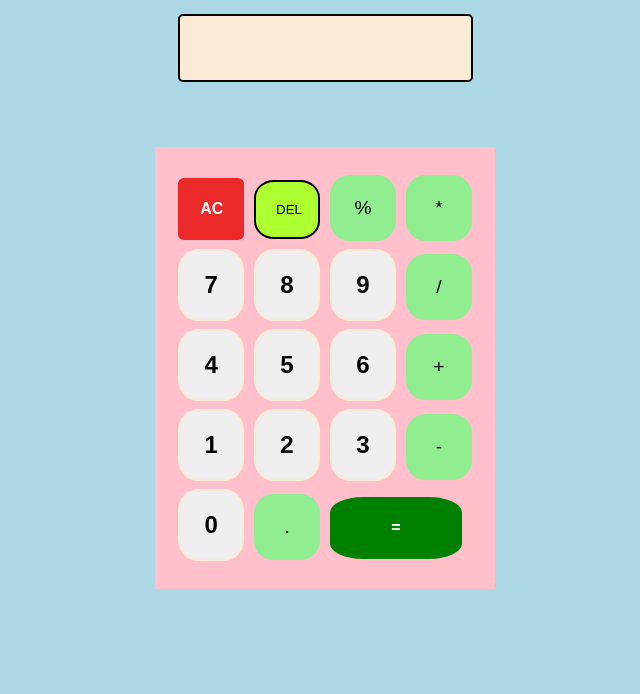
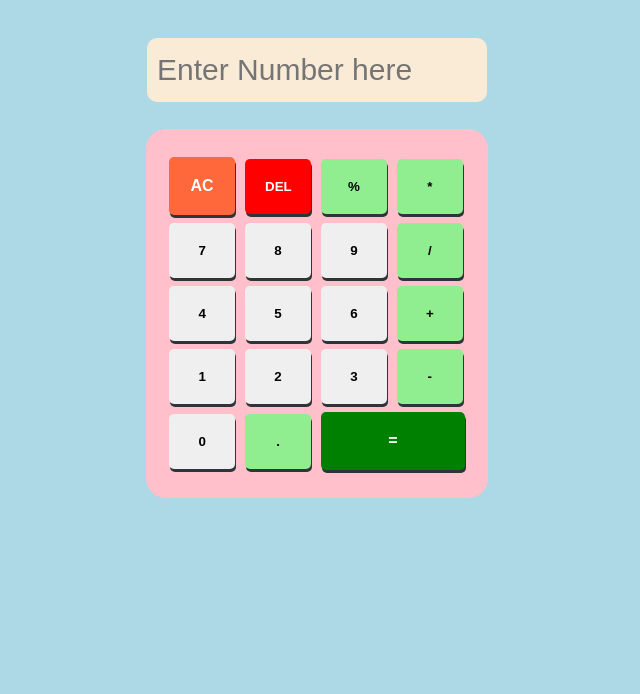
Before and after one commit to RathodFahim/calpromath.github.io, a plain HTML site: page index.html in a window 1280 px wide. Shown: the part 133-827 px from the top of the page, without its empty margins (323-963 px from the left). After the commit the page ends 800 px from the top, so only its background shows below. Drawn offline with Linux system fonts and the light colour scheme.

Commit message:
ui improved

```diff
--- a/cal.css
+++ b/cal.css
@@ -1,53 +1,61 @@
 @import url("https://fonts.googleapis.com/css2?family=Roboto:wght@300&family=Ubuntu:wght@300&display=swap");
 html,
 body {
-  height: 100%;
-  width: 100%;
+  height: 80vh;
+  /* width: 100%; */
   font-family: "Roboto", sans-serif;
 }
 h1 {
-  color: antiquewhite;
+  color: rgb(0, 0, 0);
 }
 .button {
   width: 66px;
   padding: 20px;
   margin: 0 3px;
-  border: 2px solid black;
-  border-radius: 9px;
+  border: none;
   cursor: pointer;
-  border-radius: 30%;
+  border-radius: 5px;
+  box-shadow: 1px 3px rgb(47, 52, 56);
+  transition: 0.1s ease-in-out;
 }
+
+.button:active {
+  box-shadow: none;
+}
+
 .bt {
   background-color: lightblue;
+  margin-top: 70px;
 }
 .sz {
-  border-radius: 30%;
+  border-radius: 5px;
 }
 .lg {
   background-color: lightgreen;
-  font-size: 120%;
+  /* font-size: 120%; */
+  font-weight: 800;
   border-color: lightgreen;
 }
 .bg {
-  background-color: rgb(235, 41, 41);
+  background-color: rgb(255, 104, 58);
   font-size: 100%;
   font-weight: bold;
   color: white;
-  border-radius: 9%;
+  border-radius: 5px;
   width: 66px;
   padding: 20px;
   margin: 0 3px;
   border-color: rgb(235, 41, 41);
 }
 .aq {
-  font-size: 150%;
+  /* font-size: 150%; */
   font-weight: bold;
   color: black;
   border-color: antiquewhite;
 }
 .eq {
-  width: 132px;
-  border-radius: 25%;
+  width: 144px;
+  border-radius: 5px;
   background-color: green;
   border-color: green;
   font-size: 100%;
@@ -56,24 +64,26 @@ h1 {
 }
 .bh {
   background-color: pink;
-  padding-left: 20px;
-  padding-right: 20px;
-  padding-bottom: 20px;
-  padding-top: 20px;
+  padding: 20px;
+  border-radius: 20px;
 }
 .row {
   margin: 8px 0;
 }
 .row input {
-  width: 291px;
+  width: 320px;
   font-size: 30px;
   margin: 0;
-  padding: 15px 0px;
-  border: 2px solid black;
-  border-radius: 5px;
+  padding: 15px 10px;
+  /* border: 2px solid black; */
+  border: none;
+  outline: none;
+  border-radius: 10px;
   background-color: antiquewhite;
 }
-.d{
-   background-color: greenyellow;
-
+.d {
+  background-color: rgb(255, 0, 0);
+  border-radius: 5px;
+  color: white;
+  font-weight: 600;
 }
--- a/index.html
+++ b/index.html
@@ -1,19 +1,25 @@
 <!DOCTYPE html>
 <html>
-
   <head>
-  <meta charset="utf-8">
-  <meta name="viewport" content="width=device-width">
+    <meta charset="utf-8" />
+    <meta name="viewport" content="width=device-width" />
     <title>Calculate me! - A calculator made my me</title>
     <link href="cal.css" rel="stylesheet" type="text/css" />
     <link href="utils.css" rel="stylesheet" type="text/css" />
   </head>
 
   <body class="bt">
-  <h1 class="text-center">Welcome to Calculate me!</h1><br><br>
+    <h1 class="text-center">Welcome to Calculate me!</h1>
+    <br />
     <div class="container flex flex-col items-center mx-auto m-w-20">
       <div class="row">
-      <div class="in"><input class="input" type="text"/><br><br><br><br>
+        <div class="in">
+          <input
+            title="Calculate Here..."
+            class="input"
+            placeholder="Enter Number here"
+            type="text"
+          /><br /><br />
         </div>
         <!-- <input class="input" type="text"/><br><br><br> -->
       </div>
@@ -45,12 +51,11 @@
         <div class="row">
           <button class="button sz aq">0</button>
           <!-- <button class="button"></button> -->
-      <button class="button  lg">.</button>
+          <button class="button lg">.</button>
           <button class="button eq">=</button>
         </div>
       </div>
     </div>
     <script src="cal.js"></script>
   </body>
-
 </html>
```
Lines whose indentation alone changed are shown as unchanged.
